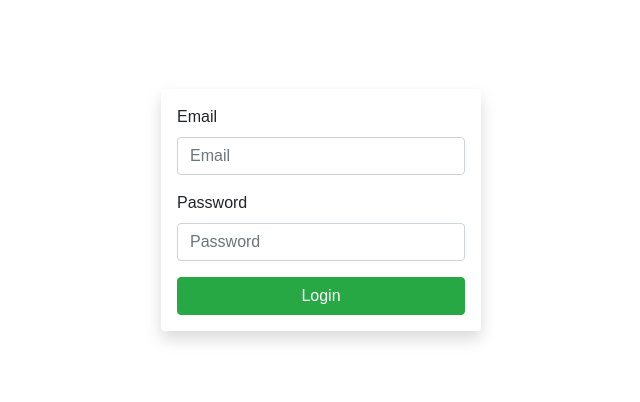
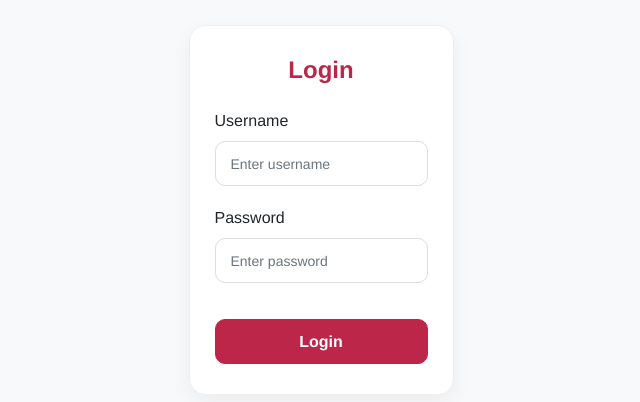
Before and after one commit to Rijan-Budds/E-commerce, a React (Create React App) app: page /login in a window 1280 px wide. Shown: the part 190-592 px from the top of the page, without its empty margins (319-959 px from the left). Built offline with nearby package versions, Linux system fonts and the light colour scheme.

Commit message:
login css

```diff
--- a/src/App.css
+++ b/src/App.css
@@ -347,25 +347,63 @@ nav .navPart2 ul li a:hover{
   width: 100%;
 }
 
-/* Add this to your App.css */
+/* Updated App.css for login page to match dashboard vibe */
 .login-container {
-  max-width: 500px;
-  margin: 50px auto;
-  padding: 20px;
+  max-width: 400px;
+  margin: 80px auto;
+  padding: 30px 25px;
+  background: #ffffff;
+  border: 1px solid #eee;
+  border-radius: 16px;
+  box-shadow: 0 8px 20px rgba(0, 0, 0, 0.05);
+  font-family: 'Poppins', 'Helvetica', 'Arial', sans-serif;
 }
 
 .login-container h2 {
-  color: #bb2649; /* Your purple color */
+  color: #bb2649; /* same as your dashboard theme */
   text-align: center;
+  font-weight: 600;
+  margin-bottom: 25px;
+  font-size: 24px;
+}
+
+.login-container .form-group {
   margin-bottom: 20px;
 }
 
+.login-container .form-control {
+  height: 45px;
+  border-radius: 10px;
+  border: 1px solid #ddd;
+  padding: 10px 15px;
+  font-size: 14px;
+}
+
+.login-container .form-control:focus {
+  border-color: #bb2649;
+  box-shadow: 0 0 0 2px rgba(187, 38, 73, 0.2);
+  outline: none;
+}
+
 .login-container .btn-primary {
+  width: 100%;
+  height: 45px;
   background-color: #bb2649;
   border-color: #bb2649;
+  border-radius: 10px;
+  font-weight: 600;
+  font-size: 16px;
+  transition: background-color 0.3s, border-color 0.3s;
 }
 
 .login-container .btn-primary:hover {
   background-color: #9a1d3a;
   border-color: #9a1d3a;
 }
+
+.login-container p {
+  text-align: center;
+  margin-top: 15px;
+  font-size: 14px;
+  color: #666;
+}
--- a/src/App.js
+++ b/src/App.js
@@ -7,7 +7,7 @@ import Login from "./Pages/Login";
 
 function LayoutWrapper({children}){
   const location = useLocation();
-  const noHeaderRoutes = ["/login", "/chats", "/post"];
+  const noHeaderRoutes = ["/login", "/chats", "/post", "/loggedin"];
 
   const showHeader = !noHeaderRoutes.includes(location.pathname);
 
@@ -28,6 +28,7 @@ export default function App(){
       <Route path="/login" exact={true} element={<Login />} />
       <Route path="/chats" exact={true} element={<h1>Chats</h1>} />
       <Route path="/post" exact={true} element={<h1>Post</h1>} />
+      <Route path="/loggedin" exact={true} element={<h1>Loggedin</h1>} />
     </Routes>
     </LayoutWrapper>
     </BrowserRouter>
--- a/src/Pages/Login/index.js
+++ b/src/Pages/Login/index.js
@@ -1,45 +1,55 @@
 import React, { useState } from "react";
 import 'bootstrap/dist/css/bootstrap.min.css';
 import axios from "axios";
+import { useNavigate } from "react-router-dom";
 
 export default function Login() {
-    const [email, setEmail] = useState("");
-    const [password, setPassword] = useState("");
+    const navigate = useNavigate();
+    const [username, setUsername] = useState('');
+    const [password, setPassword] = useState('');
 
     function handleSubmit(event) {
         event.preventDefault();
-        axios.post("http://localhost:8081/login", { email, password })
-        .then(res => console.log(res))
+        axios.post("http://localhost:8081/login", { username, password })
+        .then(res => {
+            console.log(res);
+            if (res.data.status === "success") {
+                navigate("/loggedin");
+            } else {
+                alert("Invalid credentials!");
+            }
+        })
         .catch(err => console.log(err));
     }
 
     return (
-        <div className="d-flex justify-content-center align-items-center vh-100">
-            <div className="p-3 bg-white w-25 shadow rounded">
+        <div className="d-flex justify-content-center align-items-center vh-100" style={{ backgroundColor: "#f8f9fa" }}>
+            <div className="login-container">
+                <h2>Login</h2>
                 <form onSubmit={handleSubmit}>
-                    <div className="mb-3">
-                        <label htmlFor="email">Email</label>
+                    <div className="form-group">
+                        <label htmlFor="username">Username</label>
                         <input
-                            type="email"
-                            id="email"
-                            placeholder="Email"
+                            type="text"
+                            id="username"
+                            placeholder="Enter username"
                             className="form-control"
-                            onChange={e => setEmail(e.target.value)}
+                            onChange={e => setUsername(e.target.value)}
                             required
                         />
                     </div>
-                    <div className="mb-3">
+                    <div className="form-group">
                         <label htmlFor="password">Password</label>
                         <input
                             type="password"
                             id="password"
-                            placeholder="Password"
+                            placeholder="Enter password"
                             className="form-control"
                             onChange={e => setPassword(e.target.value)}
                             required
                         />
                     </div>
-                    <button type="submit" className="btn btn-success w-100">Login</button>
+                    <button type="submit" className="btn btn-primary mt-3">Login</button>
                 </form>
             </div>
         </div>
```
